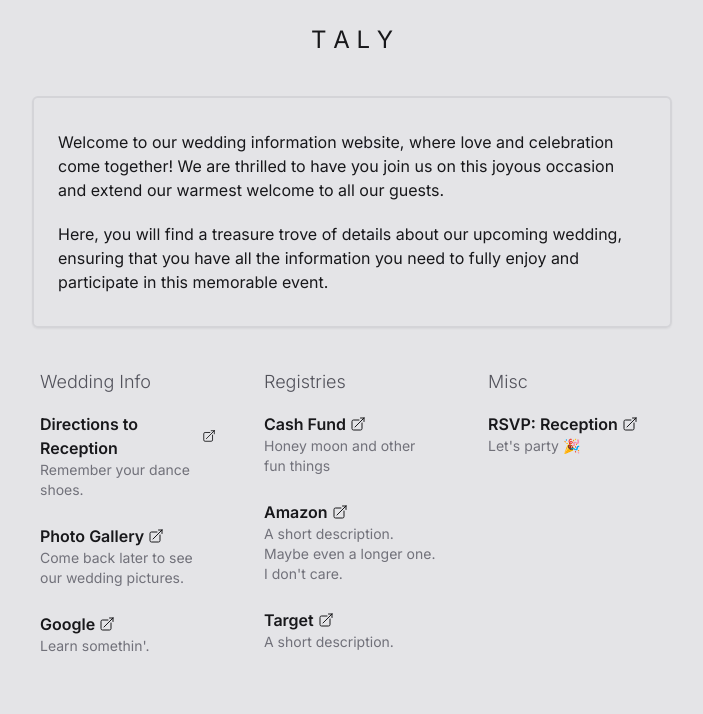
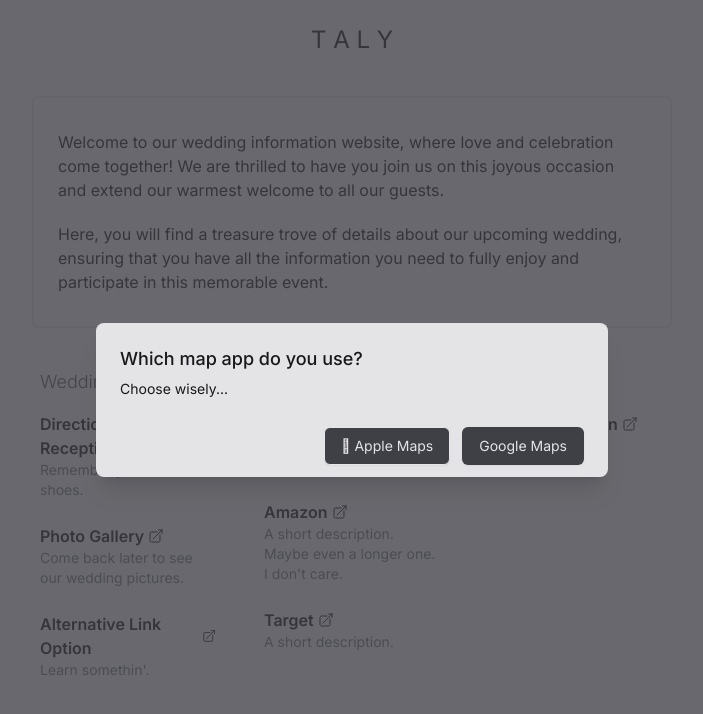
Before and after one commit to taylorwaddell/registery-links, a Next.js app: page / in a window 1280 px wide. Shown: the top 714 px of the page, without its empty margins (288-991 px from the left). Built offline with nearby package versions, Linux system fonts and the light colour scheme.

Commit message:
Added map picker modal.

```diff
--- a/app/page.tsx
+++ b/app/page.tsx
@@ -1,4 +1,9 @@
+"use client";
+
+import ExternalLink from "@/public/icons/ExternalLink";
 import LinkCardListItem from "@/public/Components/LinkCardListItem";
+import Modal from "@/public/Components/Modal";
+import { useState } from "react";
 
 interface LinkCards {
   id: number;
@@ -9,9 +14,16 @@ interface LinkCards {
 }
 
 export default function Home() {
+  const [modalIsOpen, setModalIsOpen] = useState(true);
+  function closeModal() {
+    setModalIsOpen(false);
+  }
+  function openModal() {
+    setModalIsOpen(true);
+  }
   const linkCards: LinkCards[] = [
     {
-      id: 1,
+      id: 0,
       column: 1,
       link: "https://www.google.com/maps/dir//Shaw+Center+for+the+Arts,+100+Lafayette+St,+Baton+Rouge,+LA+70801/@30.4479022,-91.1915779,17z/data=!3m1!5s0x8626a0c14b427007:0x2626a4a9e03c0a6!4m9!4m8!1m0!1m5!1m1!1s0x8626a0c6b6401ad5:0x14a34040c17b1959!2m2!1d-91.189003!2d30.4478976!3e0?entry=ttu",
       title: "Directions to Reception",
@@ -27,8 +39,8 @@ export default function Home() {
     {
       id: 3,
       column: 1,
-      link: "https://www.google.com",
-      title: "Google",
+      link: "geo:30.448080,-91.189301",
+      title: "Alternative Link Option",
       summary: "Learn somethin'.",
     },
     {
@@ -60,9 +72,18 @@ export default function Home() {
       summary: "Let's party 🎉",
     },
   ];
-
   return (
     <main className="mx-auto mt-6 mb-12 w-10/12 sm:w-5/6 lg:w-3/4 xl:w-1/2">
+      <Modal
+        isOpen={modalIsOpen}
+        title="Which map app do you use?"
+        content="Choose wisely..."
+        cancelText=" Apple Maps"
+        confirmText="Google Maps"
+        googleLink="https://www.google.com/maps/dir//Shaw+Center+for+the+Arts,+100+Lafayette+St,+Baton+Rouge,+LA+70801/@30.4479022,-91.1915779,17z/data=!3m1!5s0x8626a0c14b427007:0x2626a4a9e03c0a6!4m9!4m8!1m0!1m5!1m1!1s0x8626a0c6b6401ad5:0x14a34040c17b1959!2m2!1d-91.189003!2d30.4478976!3e0?entry=ttu"
+        appleLink="https://maps.apple.com/?daddr=Shaw%20Center%20for%20the%20Arts,%20100%20Lafayette%20St,%20Baton%20Rouge,%20LA%20%2070801,%20United%20States&dirflg=d&saddr=1758%20Brocade%20Dr,%201758%20Brocade%20Dr,%20Baton%20Rouge,%20LA%20%2070815,%20United%20States"
+        close={closeModal}
+      />
       <h1 className="w-full text-center text-2xl">T A L Y</h1>
       <div className="py-8 px-6 border-2 border-zinc-300 dark:border-zinc-700 rounded-md shadow-sm my-10">
         <p className="mb-5">
@@ -85,6 +106,22 @@ export default function Home() {
           <ul className="space-y-2">
             {linkCards.map((linkCard) => {
               if (linkCard.column !== 1) return;
+              if (linkCard.id === 0) {
+                return (
+                  <li className="p-2" key={linkCard.id}>
+                    <p
+                      className="cursor-pointer	flex font-semibold hover:underline"
+                      onClick={openModal}
+                    >
+                      {linkCard.title}
+                      <ExternalLink className={"ml-1"} />
+                    </p>
+                    <p className="text-sm text-zinc-500 dark:text-zinc-500">
+                      {linkCard.summary}
+                    </p>
+                  </li>
+                );
+              }
               return (
                 <LinkCardListItem
                   key={linkCard.id}
--- a/public/Components/LinkCardListItem.tsx
+++ b/public/Components/LinkCardListItem.tsx
@@ -1,7 +1,9 @@
+"use client";
+
 import ExternalLink from "../icons/ExternalLink";
 
 interface Props {
-  link: string;
+  link?: string;
   title: string;
   summary: string;
 }
@@ -9,7 +11,11 @@ interface Props {
 export default function LinkCardListItem({ title, link, summary }: Props) {
   return (
     <li className="p-2">
-      <a href={link} className="flex font-semibold hover:underline">
+      <a
+        href={link}
+        className="flex font-semibold hover:underline"
+        target="_blank"
+      >
         {title}
         <ExternalLink className={"ml-1"} />
       </a>
--- /dev/null
+++ b/public/Components/Modal.tsx
@@ -0,0 +1,85 @@
+import React, { useEffect, useRef } from "react";
+
+interface ModalProps {
+  isOpen: boolean;
+  title: string;
+  content: string;
+  confirmText: string;
+  cancelText: string;
+  googleLink: string;
+  appleLink: string;
+  close: () => void;
+}
+
+const Modal: React.FC<ModalProps> = ({
+  isOpen,
+  title,
+  content,
+  confirmText,
+  cancelText,
+  googleLink,
+  appleLink,
+  close,
+}) => {
+  const modalRef = useRef<HTMLDivElement | null>(null);
+
+  const handleClickOutside = (event: MouseEvent) => {
+    if (modalRef.current && !modalRef.current.contains(event.target as Node)) {
+      close();
+    }
+  };
+
+  useEffect(() => {
+    if (isOpen) {
+      document.addEventListener("mousedown", handleClickOutside);
+    } else {
+      document.removeEventListener("mousedown", handleClickOutside);
+    }
+    // Clean up event listener on component unmount
+    return () => {
+      document.removeEventListener("mousedown", handleClickOutside);
+    };
+  });
+  if (!isOpen) {
+    return null;
+  }
+
+  return (
+    <div className="fixed z-50 inset-0 overflow-y-auto">
+      <div className="flex items-end justify-center min-h-screen pt-4 px-4 pb-20 text-center sm:block sm:p-0">
+        <div className="fixed inset-0 transition-opacity">
+          <div className="absolute inset-0 bg-zinc-700 dark:bg-zinc-950 opacity-75"></div>
+        </div>
+        <span className="hidden sm:inline-block sm:align-middle sm:h-screen"></span>
+        <div ref={modalRef} className="bg-zinc-200 dark:bg-zinc-800 inline-block align-bottom rounded-lg text-left overflow-hidden shadow-xl transform transition-all sm:my-8 sm:align-middle sm:max-w-lg sm:w-full">
+          <div className="px-4 pt-5 pb-4 sm:p-6 sm:pb-4">
+            <h3 className="text-lg leading-6 font-medium">{title}</h3>
+            <div className="mt-2">
+              <p className="text-sm">{content}</p>
+            </div>
+          </div>
+          <div className="px-4 py-3 sm:px-6 sm:flex sm:flex-row-reverse">
+            <a
+              href={googleLink}
+              target="_blank"
+              onClick={close}
+              className="w-full inline-flex justify-center rounded-md border border-transparent shadow-sm px-4 py-2 dark:text-zinc-900 text-zinc-200 hover:text-zinc-200 bg-zinc-700 dark:bg-zinc-200 hover:bg-blue-700 sm:ml-3 sm:w-auto sm:text-sm"
+            >
+              {confirmText}
+            </a>
+            <a
+              href={appleLink}
+              target="_blank"
+              onClick={close}
+              className="mt-3 w-full inline-flex justify-center rounded-md border shadow-sm px-4 py-2 dark:text-zinc-900 text-zinc-200 hover:text-zinc-200 bg-zinc-700 dark:bg-zinc-200 hover:bg-zinc-800 sm:mt-0 sm:w-auto sm:text-sm"
+            >
+              {cancelText}
+            </a>
+          </div>
+        </div>
+      </div>
+    </div>
+  );
+};
+
+export default Modal;
```
